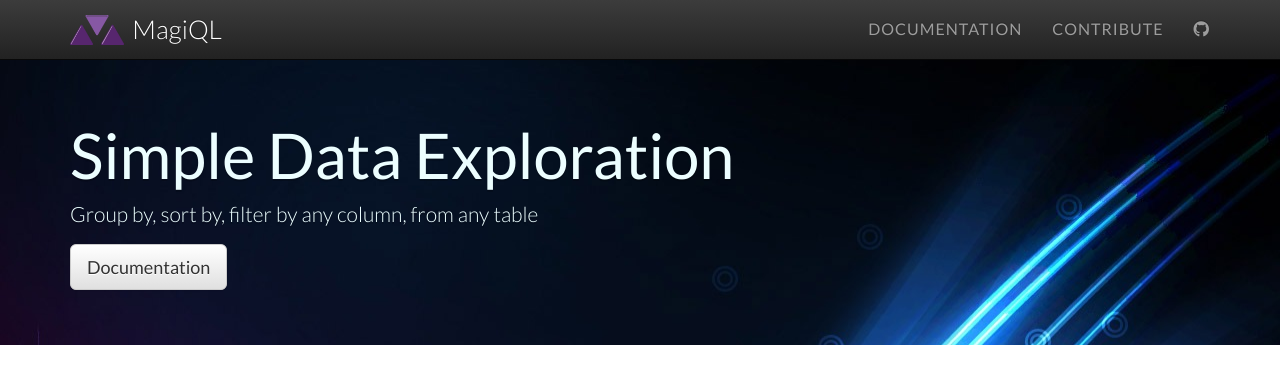
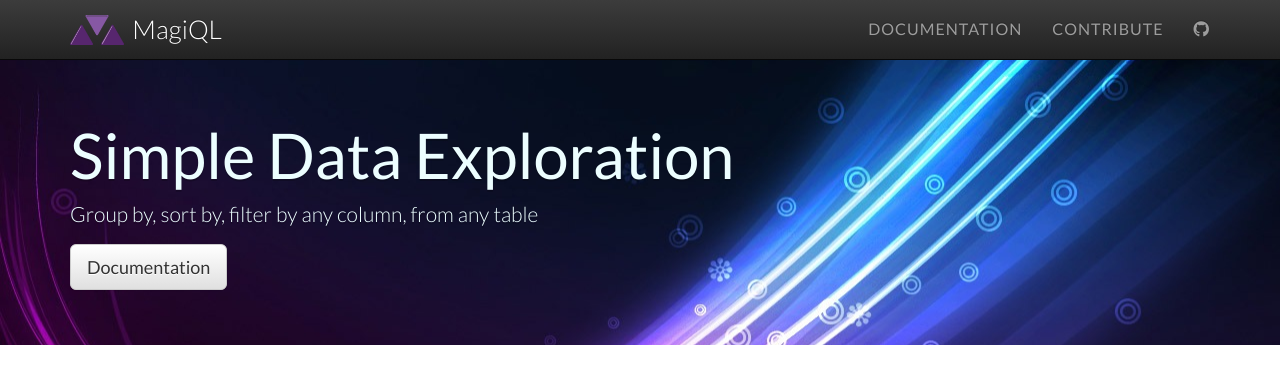
Before and after one commit to MagiQL/magiql.github.io, a Jekyll site: the page built from index.html, in a window 1280 px wide. Shown: the top 384 px of the page. Built offline with Jekyll 4.4.1, drawn with Linux system fonts in a browser that asks for light colours; nearby versions of some CDN libraries; a script that is not in the unit is left out.

Commit message:
Update landing.html

```diff
--- a/_layouts/landing.html
+++ b/_layouts/landing.html
@@ -35,6 +35,9 @@
 	    padding: 40px 0;
 	    width:100%;
 	    color:#ECFEFF;
+	    background-size: 150%;
+	    background-position: left center;
+	    background-repeat: no-repeat;
 	}
 	</style>
 
```
